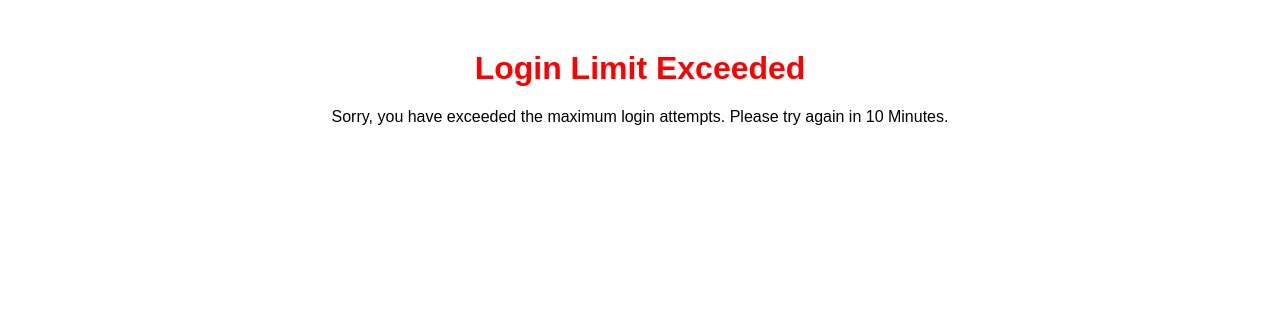
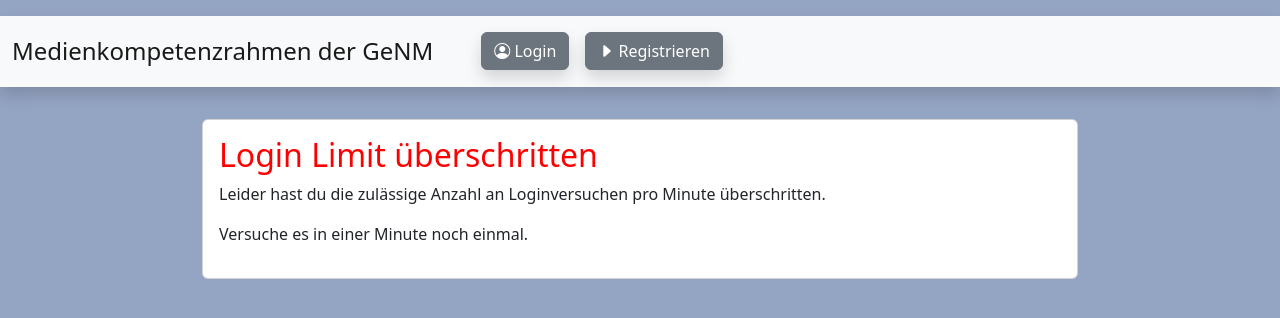
Before and after one commit to pyphil/MKR, a Django app: page /rate-limit-exceeded/ in a window 1280 px wide. Shown: the top 318 px of the page. Run offline with Django 4.2, Linux system fonts and the light colour scheme.

Commit message:
style rate limiter

```diff
--- a/mkr/templates/rate_limit_exceeded.html
+++ b/mkr/templates/rate_limit_exceeded.html
@@ -1,21 +1,17 @@
-<!DOCTYPE html>
-<html>
-<head>
-    <title>Login Limit Exceeded</title>
-    <style>
-        body {
-            font-family: Arial, sans-serif;
-            text-align: center;
-            margin: 50px;
-        }
+{% extends 'base.html' %}
+{% block content %}
+<div class="container mt-3 mb-5">
+    <div class="row justify-content-center">
+      <div class="col" style="max-width: 900px;">
+        <div class="card">
+            <div class="card-body">
+                <h2 style="color: red;">Login Limit überschritten</h2>
+                <p>Leider hast du die zulässige Anzahl an Loginversuchen pro Minute überschritten.</p>
+                <p>Versuche es in einer Minute noch einmal.</p>
+            </div>
+        </div>
+      </div>
+    </div>
+</div>
 
-        h1 {
-            color: #FF0000;
-        }
-    </style>
-</head>
-<body>
-    <h1>Login Limit Exceeded</h1>
-    <p>Sorry, you have exceeded the maximum login attempts. Please try again in 10 Minutes.</p>
-</body>
-</html>
+{% endblock content %}
```
